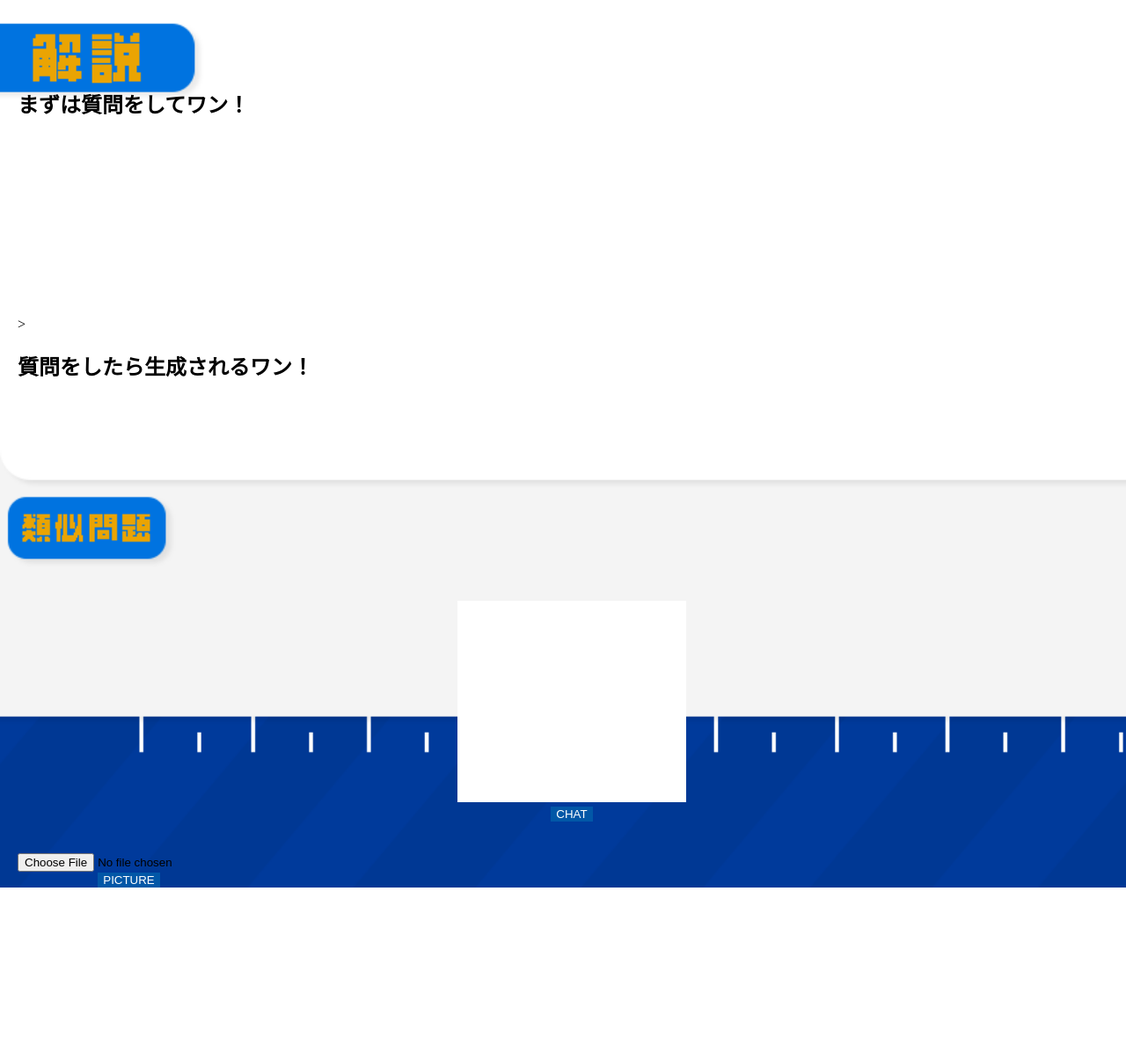
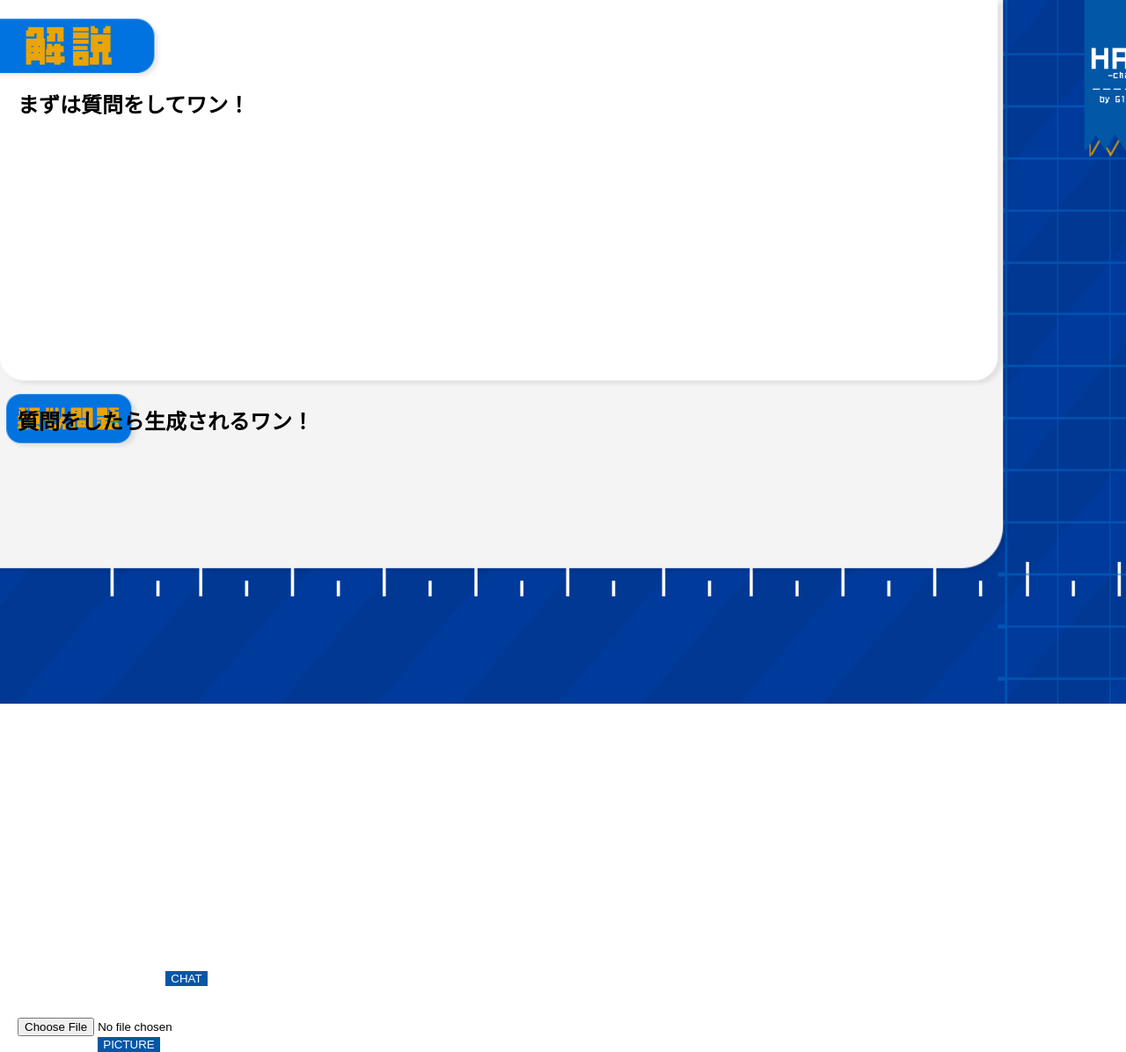
Before and after one commit to s1F102102245/gptapp, a Django app: page / in a window 1280 px wide. Shown: the whole page at 88% size. Before the commit the page ends 1009 px from the top, so only its background shows below. Run offline with Django 4.2, Linux system fonts and the light colour scheme.

Commit message:
nannka kowareta

```diff
--- a/gptapp/static/gptapp/math_series/math1.css
+++ b/gptapp/static/gptapp/math_series/math1.css
@@ -22,10 +22,11 @@ body{
     display: flex;
 
     width: 100%;
+    height: 100vh;
 }
 
 .left_content{
-    width: 80vw;
+    width: 70vw;
 
     flex-grow: 1;
     margin-top: 80px;
@@ -34,6 +35,7 @@ body{
 }
 
 .right_content{
+    width: 30vw;
 
     flex-grow: 1;
 
@@ -48,7 +50,13 @@ body{
 }
 
 .ocr_response_part{
+    width: 70vw;
+    height: 10vh;
+}
 
+.simular_part{
+    width: 70vw;
+    height: 20vh;
 }
 
 /* */
--- a/gptapp/templates/gptapp/math_index.html
+++ b/gptapp/templates/gptapp/math_index.html
@@ -46,7 +46,7 @@
                     {% endif %}
                 </div>
 
-                <!-- 類似問題 -->>
+                <!-- 類似問題 -->
                 <div class="simular_part">
                     <div class="simular_q">
                         {% if simular_question %}
--- a/gptapp/views.py
+++ b/gptapp/views.py
@@ -262,7 +262,7 @@ def math_Answerer(request):
 
                 # OCRで取得したテキストをChatGPTに送る
                 chat_response = chat_with_gpt3(ocr_text)
-                simular_question = make_simular_with_gpt3(user_input)
+                simular_question = make_simular_with_gpt3(ocr_text)
 
         # フォームが送信された場合でもチャットフォームの情報を保持
         #user_input = request.POST.get('user_input', None)
```
